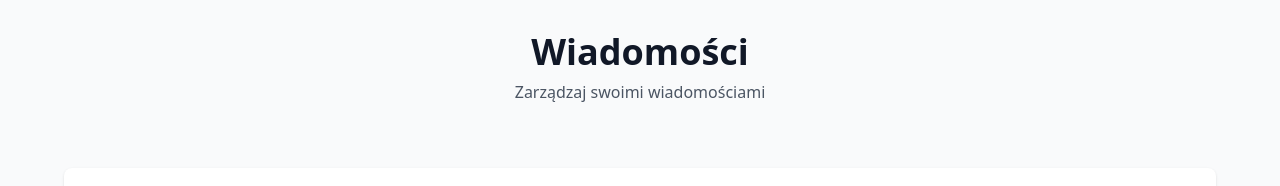
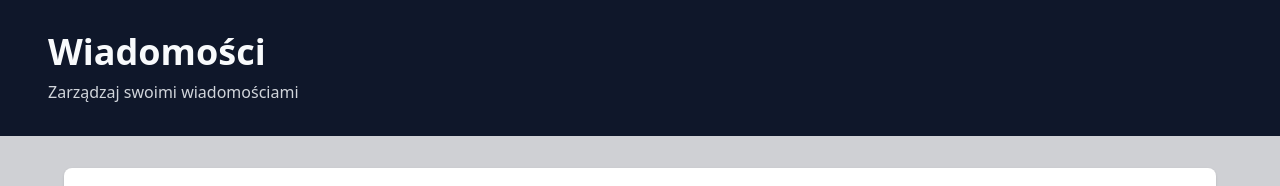
Before and after one commit to ovezthaking/BiznesPortTask, a Next.js app in the folder frontend/: page / in a window 1280 px wide. Shown: the top 186 px of the page. Built offline with nearby package versions, Linux system fonts and the light colour scheme; no server answers.

Commit message:
feat: update Home component styling for improved visual consistency

```diff
--- a/frontend/app/page.tsx
+++ b/frontend/app/page.tsx
@@ -5,20 +5,20 @@ import MessagesTable from "./components/MessagesTable";
 export default function Home() {
   return (
     <>
-      <header className="bg-gray-50 p-8">
-        <div className="max-w-6xl mx-auto">
-          <div className="text-center">
-            <h1 className="text-4xl font-bold text-gray-900">
+      <header className="bg-primary p-8 pl-12 text-primary-foreground">
+        <div className="mx-auto">
+          <div className="">
+            <h1 className="text-4xl font-bold">
               Wiadomości
             </h1>
-            <p className="text-gray-600 mt-2">
+            <p className="text-gray-300 mt-2">
               Zarządzaj swoimi wiadomościami
             </p>
           </div>
         </div>
       </header>
 
-      <main className="min-h-screen bg-gray-50 p-8">
+      <main className="min-h-screen bg-primary/20 p-8">
         <div className="max-w-6xl mx-auto space-y-8">
           <MessageForm />
 
```
